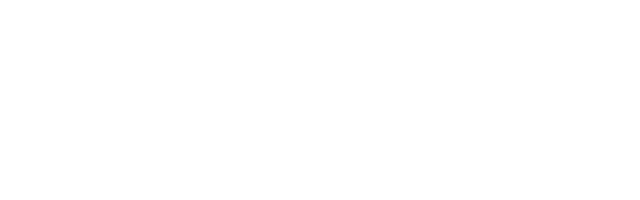
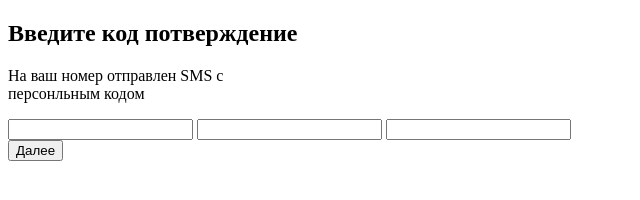
Before and after one commit to begimaiWE/MegaStore, a plain HTML site: page index2.html in a window 1280 px wide. Shown: the whole page, without its empty margins (0-640 px from the left). Drawn offline with Linux system fonts and the light colour scheme.

Commit message:
feat: added class second

```diff
--- a/index2.html
+++ b/index2.html
@@ -8,6 +8,14 @@
     <title>Страница 2</title>
 </head>
 <body>
-
+<div class="second">
+    <h2>Введите код потверждение</h2>
+    <p>На ваш номер отправлен SMS с <br> персонльным кодом</p>
+    <input type="text">
+    <input type="text">
+    <input type="text">
+    <br>
+    <button>Далее</button>
+</div>
 </body>
 </html>
```
